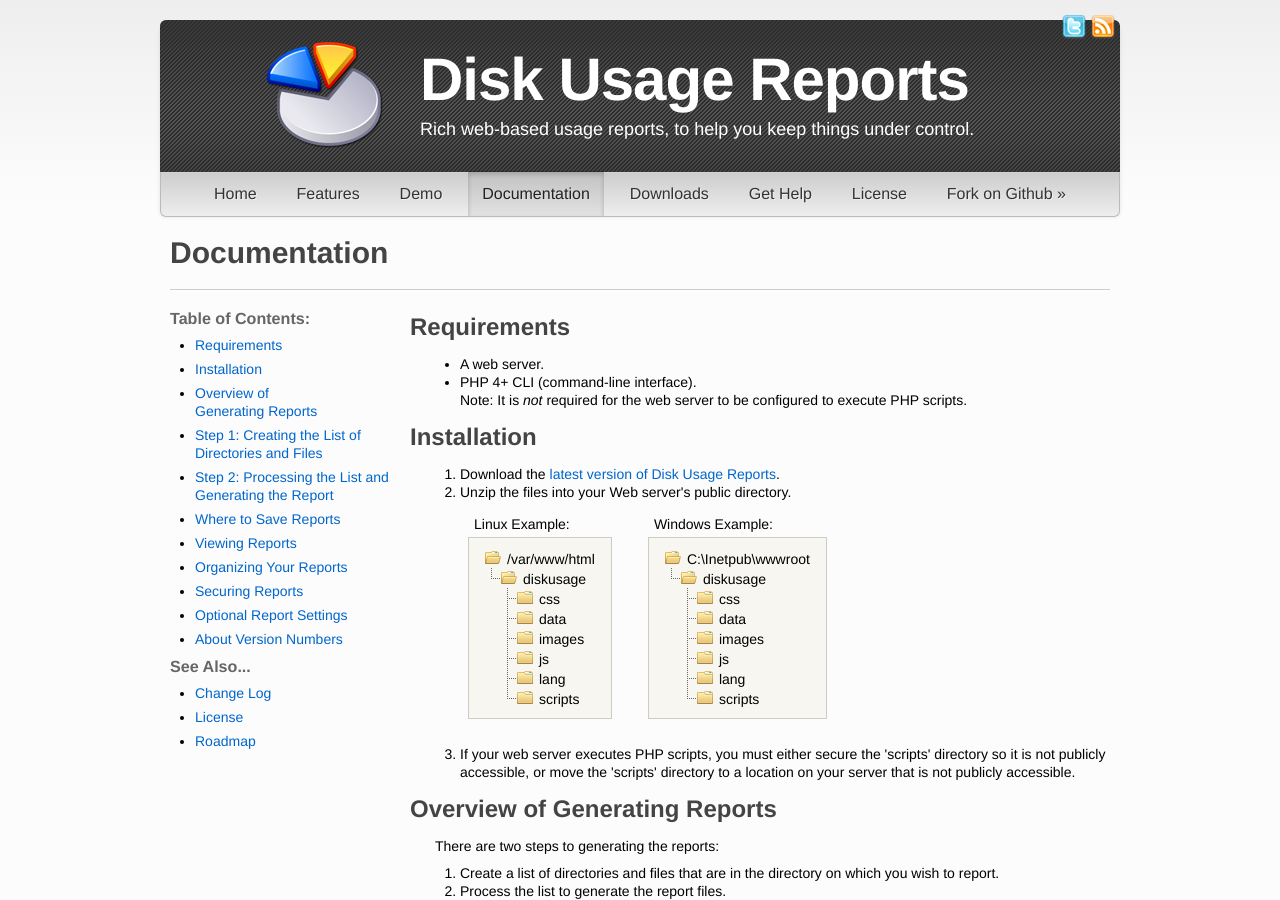
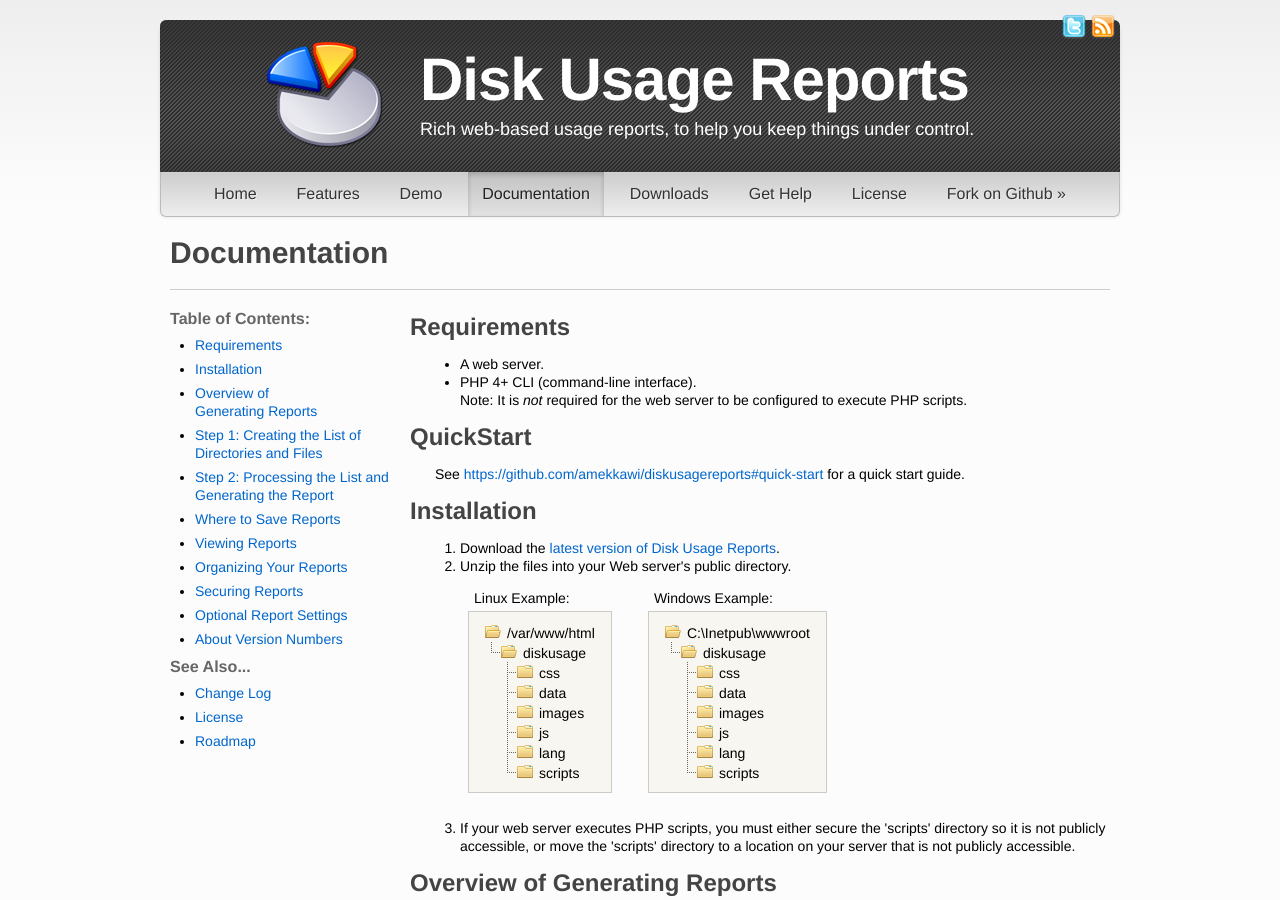
Before and after one commit to amekkawi/diskusagereports, a Jekyll site: the page built from docs/index.html, in a window 1280 px wide and 900 px high. Built offline with Jekyll 4.4.1, drawn with Linux system fonts in a browser that asks for light colours; nearby versions of some CDN libraries.

Commit message:
Added link to the quick start guide on the GitHub read me.

```diff
--- a/docs/index.html
+++ b/docs/index.html
@@ -33,7 +33,6 @@
 		<div>&nbsp;</div>
 	</div>
 <div class="span9">
-<section>
 <h2 id="Requirements">Requirements <a class="topjump" href="#TOC">&uarr;Top</a></h2>
 <div class="indent">
 <ul>
@@ -42,7 +41,11 @@
 	Note: It is <em>not</em> required for the web server to be configured to execute PHP scripts.</li>
 </ul>
 </div>
-</section>
+<h2 id="QuickStart">QuickStart <a class="topjump" href="#TOC">&uarr;Top</a></h2>
+<div class="indent">
+	<p>See <a href="https://github.com/amekkawi/diskusagereports#quick-start">https://github.com/amekkawi/diskusagereports#quick-start</a> for a quick start guide.</p>
+</div>
+
 <h2 id="Installation">Installation <a class="topjump" href="#TOC">&uarr;Top</a></h2>
 <div class="indent">
 <ol>
```
